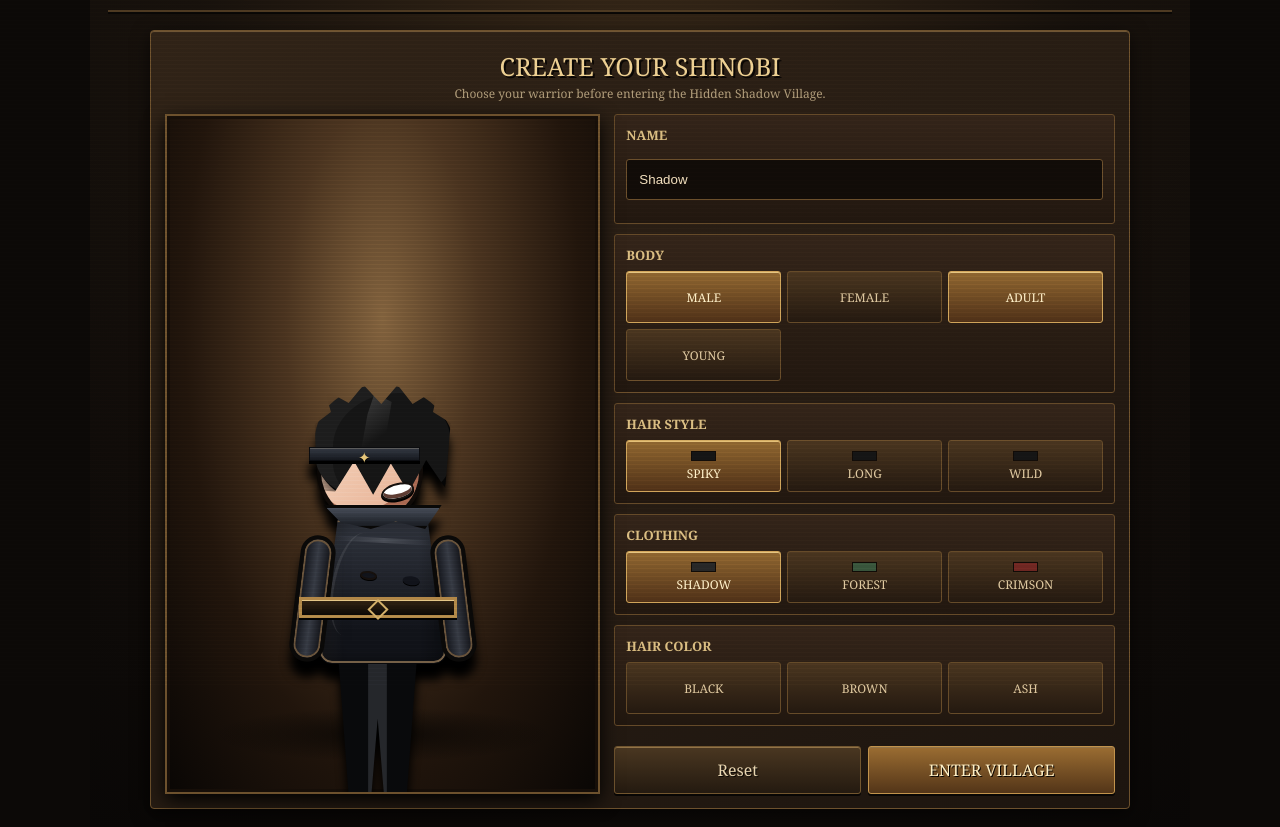
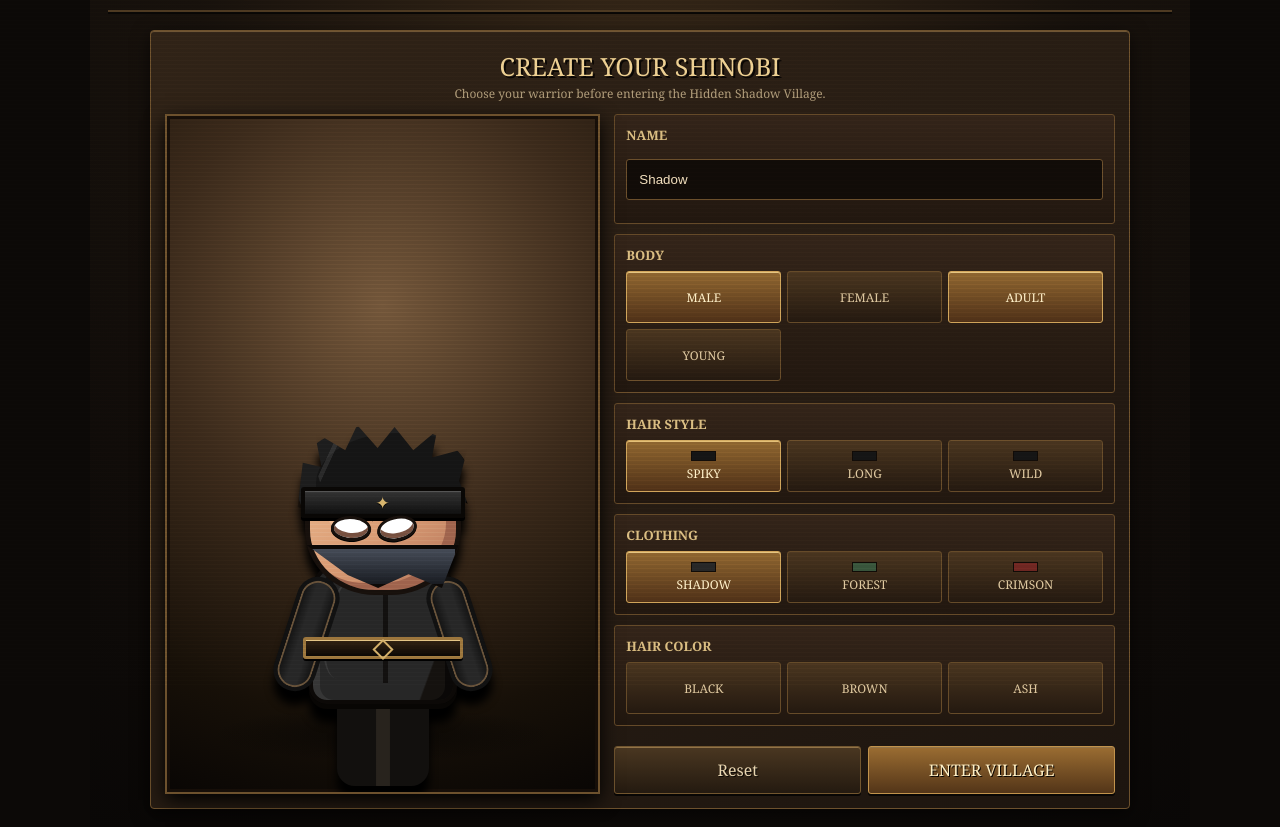
Before and after one commit to seshhollowwatabois/shadow-shinobi, a plain HTML site: page index.html in a window 1280 px wide. Both pictures are taken after a click on the button "⚔️ NEW GAME". Shown: the part 115-942 px from the top of the page. Drawn offline with Linux system fonts and the light colour scheme.

Commit message:
Redesign character as chibi anime browser RPG ninja

```diff
--- a/index.html
+++ b/index.html
@@ -479,7 +479,109 @@ h2,h3{font-family:Georgia,"Times New Roman",serif!important;color:#e8ca8d!import
 .preview-ninja.young .head{transform:scale(.9)!important}
 .preview-ninja.young .hair{transform:scale(.9)!important}
 </style>
-</head>
+<style id="ninja-saga-inspired-character">
+/* === CHIBI BROWSER-NINJA CHARACTER PASS ===
+   Original art direction inspired by the proportions and readability of
+   late-2000s anime browser RPG avatars — not copied artwork/assets.
+*/
+.character-stage{
+  align-items:flex-end!important;
+  background:
+    radial-gradient(circle at 50% 28%,#72563a 0,#3b2a1b 42%,#171008 78%,#090604 100%)!important;
+}
+.preview-ninja{
+  width:250px!important;height:390px!important;
+  transform:none!important;
+  filter:drop-shadow(0 14px 4px #000)!important;
+}
+/* compact chibi body */
+.preview-ninja .legs{
+  left:79px!important;bottom:10px!important;width:92px!important;height:92px!important;
+  background:linear-gradient(90deg,#12100e 0 42%,#28231d 43% 57%,#12100e 58%)!important;
+  clip-path:none!important;border:0!important;border-radius:0 0 18px 18px!important;
+}
+.preview-ninja .body{
+  left:51px!important;bottom:82px!important;width:148px!important;height:145px!important;
+  border:4px solid #0c0907!important;border-radius:38px 38px 18px 18px!important;
+  clip-path:none!important;
+  background:linear-gradient(110deg,#111 0 14%,var(--cloth,#272727) 15% 82%,#15120f 83%)!important;
+  box-shadow:inset 7px 0 #ffffff12,inset -8px 0 #0008,0 5px 0 #080604!important;
+}
+.preview-ninja .body:before{
+  left:50%!important;top:0!important;width:5px!important;height:120px!important;
+  background:#0b0907!important;transform:none!important;opacity:.75!important;
+}
+.preview-ninja .belt{
+  left:45px!important;bottom:133px!important;width:160px!important;height:22px!important;
+  border:3px solid #9c763d!important;border-radius:3px!important;
+}
+/* big rounded head = the important Ninja Saga-like silhouette */
+.preview-ninja .head{
+  left:47px!important;bottom:205px!important;width:156px!important;height:145px!important;
+  border:5px solid #17100c!important;border-radius:48% 48% 45% 45%!important;
+  background:linear-gradient(145deg,#efbd91 0,#d89a73 55%,#ae6e55 100%)!important;
+  box-shadow:inset -10px -7px #9f634d!important;
+}
+.preview-ninja .head:after{
+  left:16px!important;top:24px!important;width:36px!important;height:55px!important;
+  border-left:5px solid #ffd1a8!important;opacity:.45!important;
+}
+/* chunky spiky hair */
+.preview-ninja .hair{
+  left:40px!important;bottom:303px!important;width:170px!important;height:105px!important;
+  border-radius:48% 48% 35% 35%!important;
+  background:var(--hair,#151515)!important;
+  clip-path:polygon(0 78%,3% 36%,14% 40%,10% 7%,28% 24%,35% 0,47% 22%,57% 2%,68% 24%,82% 5%,79% 31%,100% 22%,95% 53%,100% 75%,82% 61%,72% 87%,57% 65%,44% 92%,30% 65%,17% 88%)!important;
+  filter:drop-shadow(2px 3px #080604)!important;
+}
+.preview-ninja .hair:after{
+  content:""!important;position:absolute!important;inset:8px!important;
+  background:linear-gradient(115deg,#ffffff24 0 9%,transparent 10% 46%,#ffffff16 47% 53%,transparent 54%)!important;
+  clip-path:polygon(0 0,100% 0,100% 65%,72% 45%,50% 76%,27% 42%,0 70%)!important;
+}
+/* forehead protector */
+.preview-ninja .band{
+  left:43px!important;bottom:278px!important;width:164px!important;height:31px!important;
+  border:4px solid #090705!important;border-radius:3px!important;
+  background:linear-gradient(#333,#101010)!important;z-index:10!important;
+}
+.preview-ninja .band:after{
+  content:"✦"!important;left:50%!important;top:0!important;
+  transform:translateX(-50%)!important;color:#d8b56d!important;font-size:17px!important;
+}
+/* oversized simple anime eyes */
+.preview-ninja .face{
+  left:72px!important;bottom:232px!important;width:106px!important;height:58px!important;
+}
+.preview-ninja .face:before,.preview-ninja .face:after{
+  top:14px!important;width:34px!important;height:19px!important;
+  background:#fff!important;border:3px solid #17100c!important;
+  border-radius:55% 45% 55% 45%!important;
+  box-shadow:inset 0 -5px #765040!important;
+}
+.preview-ninja .face:before{left:1px!important}.preview-ninja .face:after{right:1px!important}
+.preview-ninja .scarf{
+  left:49px!important;bottom:193px!important;width:152px!important;height:43px!important;
+  border:4px solid #0c0907!important;border-radius:0 0 18px 18px!important;
+  clip-path:polygon(0 0,100% 0,89% 100%,67% 68%,47% 100%,27% 70%)!important;
+}
+/* short chunky arms */
+.preview-ninja .arm{
+  bottom:91px!important;width:43px!important;height:118px!important;
+  border:4px solid #111!important;border-radius:22px!important;
+  background:linear-gradient(90deg,#111,var(--cloth,#272727) 35% 65%,#111)!important;
+}
+.preview-ninja .arm.left{left:27px!important;transform:rotate(18deg)!important}
+.preview-ninja .arm.right{right:27px!important;transform:rotate(-18deg)!important}
+.preview-ninja.female .body{border-radius:44px 44px 18px 18px!important}
+.preview-ninja.female .hair{height:118px!important}
+.preview-ninja.young .head{transform:scale(.9)!important}
+.preview-ninja.young .hair{transform:scale(.9)!important}
+@media(max-width:700px){
+  .character-stage{min-height:380px!important}
+  .preview-ninja{transform:scale(.78)!important;transform-origin:bottom center!important;margin-bottom:-5px!important}
+}
+</style></head>
 <body>
 
 <div id="startScreen">
```
